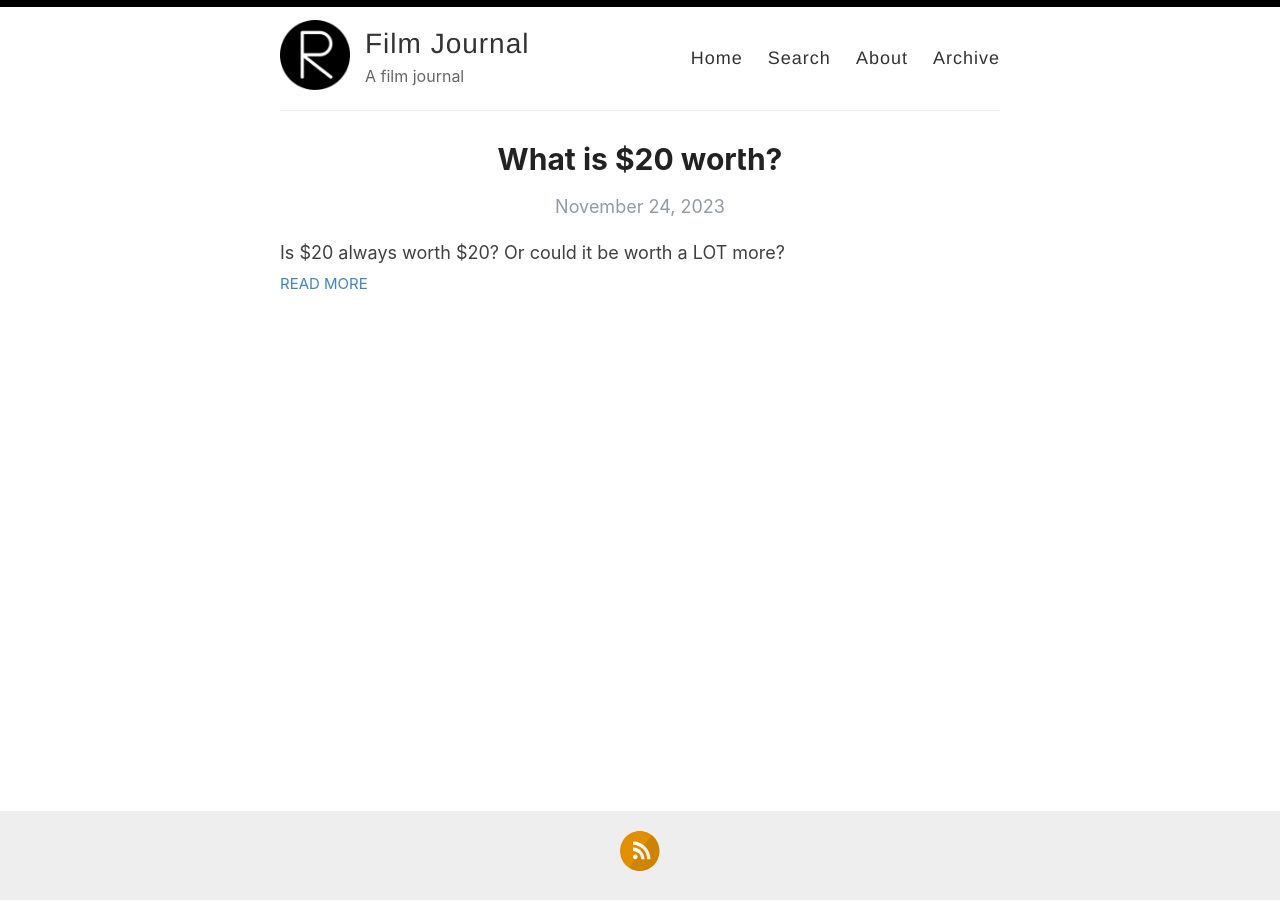
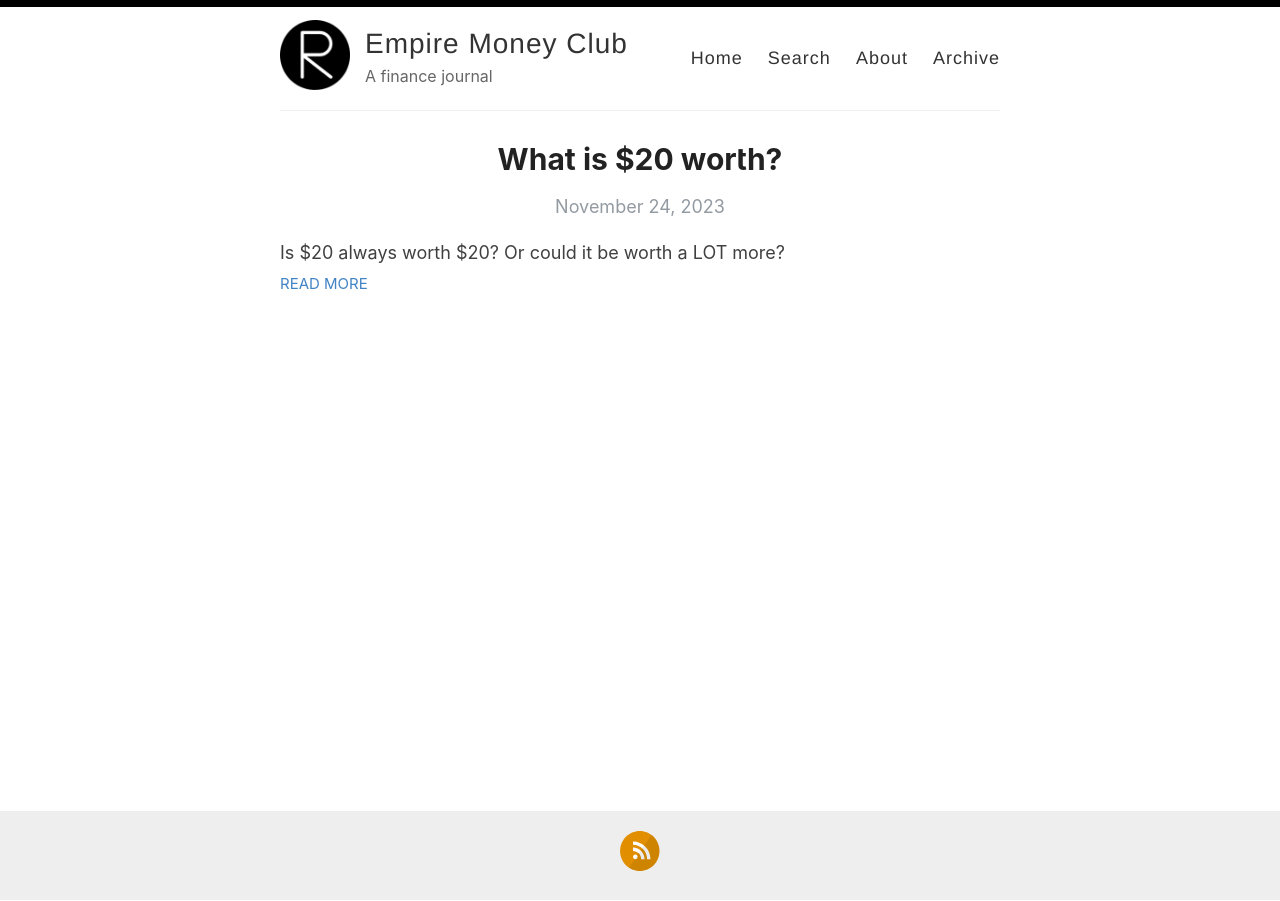
Before and after one commit to ashepherd/finance-blog, a Jekyll site: the page built from index.html, in a window 1280 px wide. Built offline with Jekyll 4.4.1, drawn with Linux system fonts in a browser that asks for light colours; the list of posts is cut into pages by our own code.

Commit message:
Update _config.yml

```diff
--- a/_config.yml
+++ b/_config.yml
@@ -3,13 +3,13 @@
 #
 
 # Name of your site (displayed in the header)
-name: Film Journal
+name: Empire Money Club
 
 # Name of the author
 author: Adam Shepherd
 
 # Short bio or description (displayed in the header)
-description: A film journal
+description: A finance journal
 
 # URL of your avatar or profile pic (you could use your GitHub profile pic)
 avatar: /images/reverie.png
@@ -52,8 +52,8 @@ google_analytics: # UA-43339302-11
 
 # Your website URL (e.g. http://amitmerchant1990.github.io or http://www.amitmerchant.com)
 # Used for Sitemap.xml and your RSS feed
-url: http://film.adamshepherd.net
-enforce_ssl: https://film.adamshepherd.net
+url: http://finance.adamshepherd.net
+enforce_ssl: https://finance.adamshepherd.net
 
 # If you're hosting your site at a Project repository on GitHub pages
 # (http://yourusername.github.io/repository-name)
```
